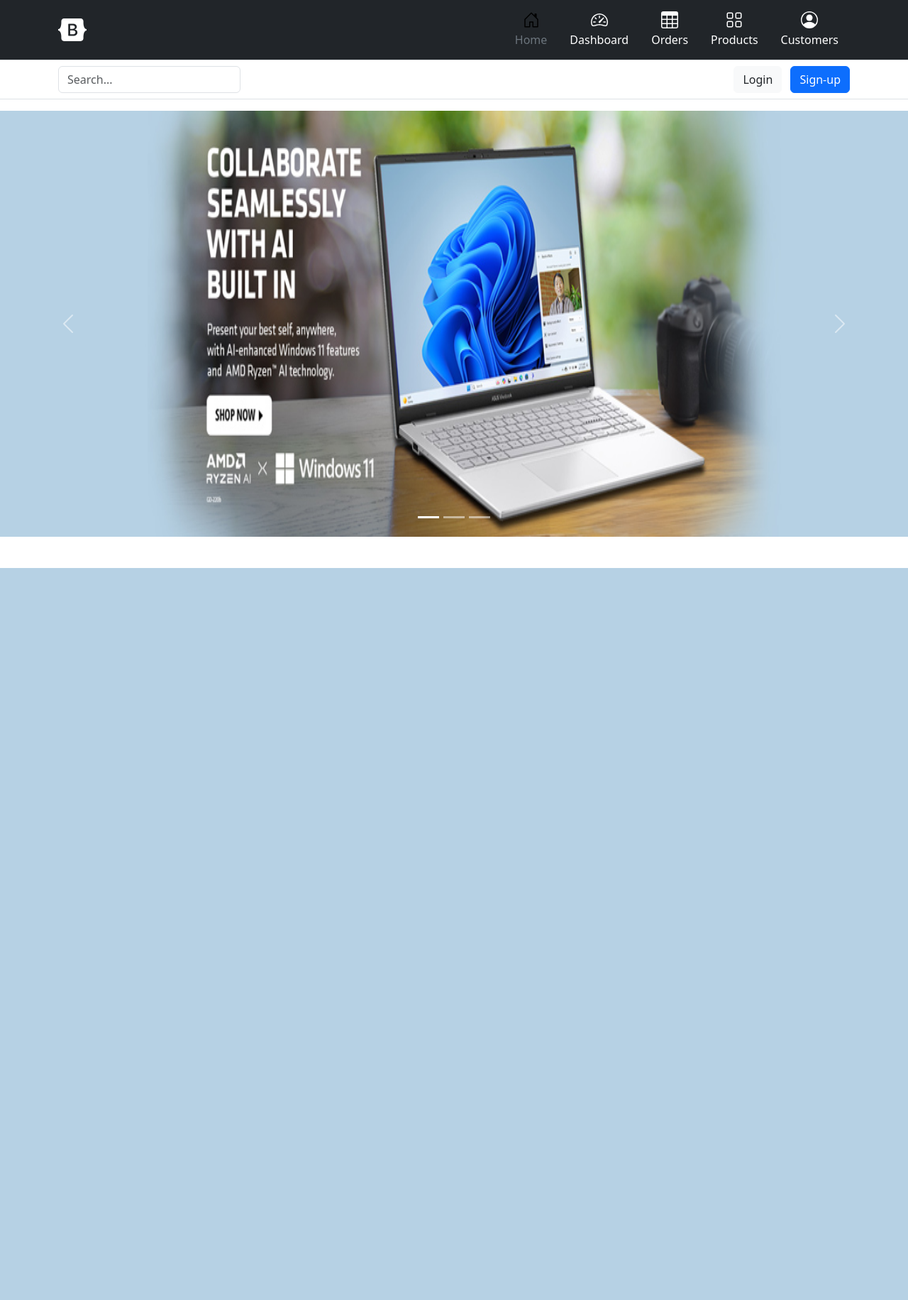
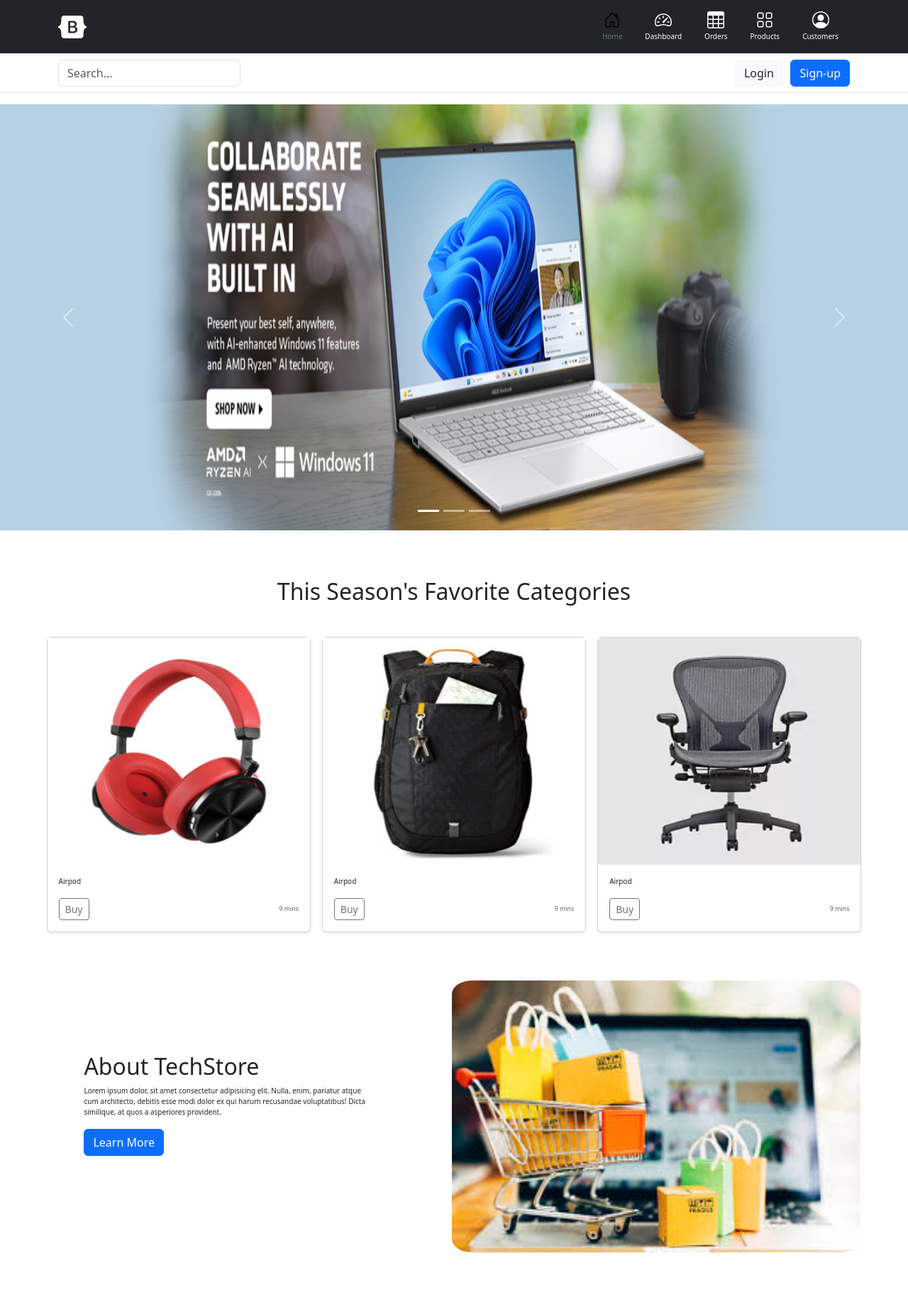
Before and after one commit to codewizard-01/Online-Shop, a PHP site: page / in a window 1280 px wide. Shown: the whole page at 71% size. Before the commit the page ends 800 px from the top, so only its background shows below. Run offline with PHP 8.4, Linux system fonts and the light colour scheme.

Commit message:
Change the site from static to dynamic, works on featured and about section.

```diff
--- a/assets/css/general.css
+++ /dev/null
@@ -1,7 +0,0 @@
-.icon-color {
-  fill: #fff;
-}
-
-.hero {
-  height: 800px;
-}
--- /dev/null
+++ b/assets/css/styles.css
@@ -0,0 +1,69 @@
+/*
+Spacing System: px
+
+12, 16, 18, 20, 22, 24, 26, 28, 32, 36, 42, 48, 52, 56, 62, 72, 82
+
+---Font:
+
+--Font Size:
+10, 12, 14, 16, 18, 22, 24, 26, 28, 30, 32, 34, 36, 38, 42, 46, 52, 56, 62
+
+
+
+
+
+*/
+
+body {
+  font-size: 62.5%;
+}
+
+.icon-color {
+  fill: #fff;
+}
+
+/****** Hero Section ********/
+
+.hero {
+  height: 800px;
+}
+
+/******* Featured Section ********/
+.featured-title {
+  text-align: center;
+  margin: 4.2rem 0 1.8rem 0;
+}
+
+.featured-cards {
+  margin: 0 3.6rem;
+}
+
+.product-image {
+  width: 100%;
+  height: 20rem;
+}
+
+/******* About Section ********/
+.about {
+  display: flex;
+  justify-content: center;
+  margin: 4.2rem 3.6rem;
+}
+.about-cont {
+  display: flex;
+  gap: 3.6rem;
+}
+
+.about-text {
+  width: 40vw;
+}
+
+.about-image {
+  width: 45vw;
+  border-radius: 5%;
+}
+
+.text-container {
+  width: 80%;
+  margin: 20% auto;
+}
--- a/index.html
+++ b/index.php
@@ -5,7 +5,7 @@
     <meta name="viewport" content="width=device-width, initial-scale=1.0" />
     <title>TechStore</title>
     <link rel="stylesheet" href="assets/css/bootstrap.min.css" />
-    <link rel="stylesheet" href="assets/css/general.css" />
+    <link rel="stylesheet" href="assets/css/styles.css" />
   </head>
   <body>
     <!-------------- Section - Header SVGs ------------>
@@ -239,6 +239,76 @@
       </div>
     </div>
 
+    <!-------------- Section - Featured ------------>
+    <section class="featured">
+    <h2 class="featured-title">This Season's Favorite Categories</h2>
+    <div class="featured-cards row row-cols-1 row-cols-sm-2 row-cols-md-3 g-3 ">
+        <div class="col">
+          <div class="card shadow-sm">
+            <img class="product-image" src="assets/images/products/digital-products/product--1.jpg">
+            <div class="card-body">
+              <p class="card-text">Airpod</p>
+              <div class="d-flex justify-content-between align-items-center">
+                <div class="btn-group">
+                  <button type="button" class="btn btn-sm btn-outline-secondary">Buy</button>
+                </div>
+                <small class="text-body-secondary">9 mins</small>
+              </div>
+            </div>
+          </div>
+        </div>
+        <div class="col">
+          <div class="card shadow-sm">
+            <img class="product-image" src="assets/images/products/digital-products/product--2.jpg">
+            <div class="card-body">
+              <p class="card-text">Airpod</p>
+              <div class="d-flex justify-content-between align-items-center">
+                <div class="btn-group">
+                  <button type="button" class="btn btn-sm btn-outline-secondary">Buy</button>
+                </div>
+                <small class="text-body-secondary">9 mins</small>
+              </div>
+            </div>
+          </div>
+        </div>
+        <div class="col">
+          <div class="card shadow-sm">
+            <img class="product-image" src="assets/images/products/digital-products/product--3.webp">
+            <div class="card-body">
+              <p class="card-text">Airpod</p>
+              <div class="d-flex justify-content-between align-items-center">
+                <div class="btn-group">
+                  <button type="button" class="btn btn-sm btn-outline-secondary">Buy</button>
+                </div>
+                <small class="text-body-secondary">9 mins</small>
+              </div>
+            </div>
+          </div>
+        </div>
+    </section>
+    <section class="about">
+    <div class="about-cont">
+      <div class="about-text">
+        <div class="text-container">
+        <h2 class="about-title">About TechStore </h2>
+        <p class="about-description">Lorem ipsum dolor, sit amet consectetur adipisicing elit.
+          Nulla, enim, pariatur atque cum architecto,
+          debitis esse modi dolor ex qui harum recusandae voluptatibus!
+          Dicta similique, at quos a asperiores provident.</p>
+        <button class="btn btn-primary about-btn">Learn More</button>
+        </div>
+      </div>
+      <div class="about-img">
+        <img class="about-image" src="assets/images/about/img--1.jpeg">
+      </div>
+    </div>
+    </section>
+
+
+
+
+
+
     <script src="assets/scripts/bootstrap.bundle.min.js"></script>
   </body>
 </html>
```
Also changed, not shown: assets/images/about/img--1.jpeg (added), assets/images/products/digital-products/product--1.jpg (added), assets/images/products/digital-products/product--10.webp (added), assets/images/products/digital-products/product--11.webp (added), assets/images/products/digital-products/product--12.webp (added), assets/images/products/digital-products/product--2.jpg (added), assets/images/products/digital-products/product--3.webp (added), assets/images/products/digital-products/product--4.webp (added), assets/images/products/digital-products/product--5.webp (added), assets/images/products/digital-products/product--6.webp (added), assets/images/products/digital-products/product--7.webp (added), assets/images/products/digital-products/product--8.webp (added), assets/images/products/digital-products/product--9.webp (added).
